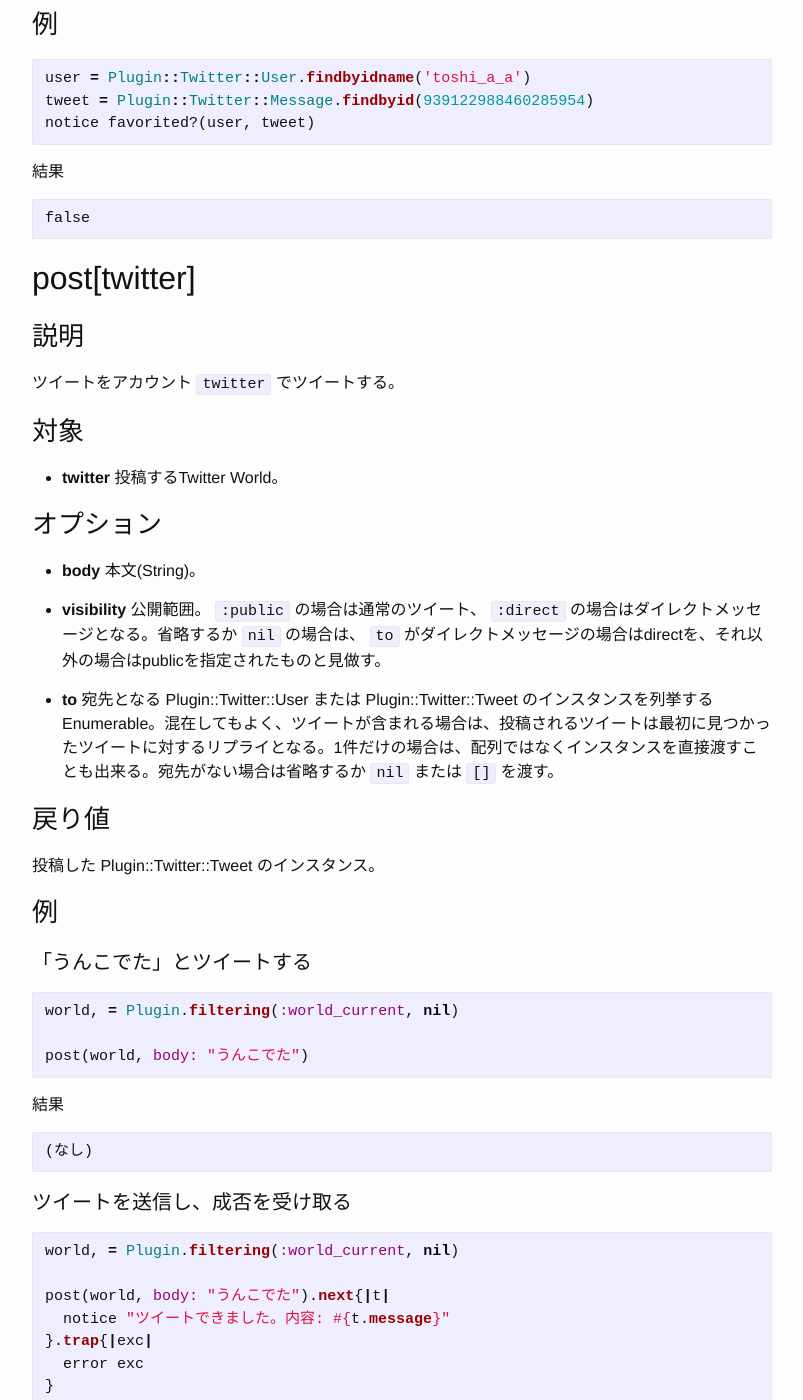
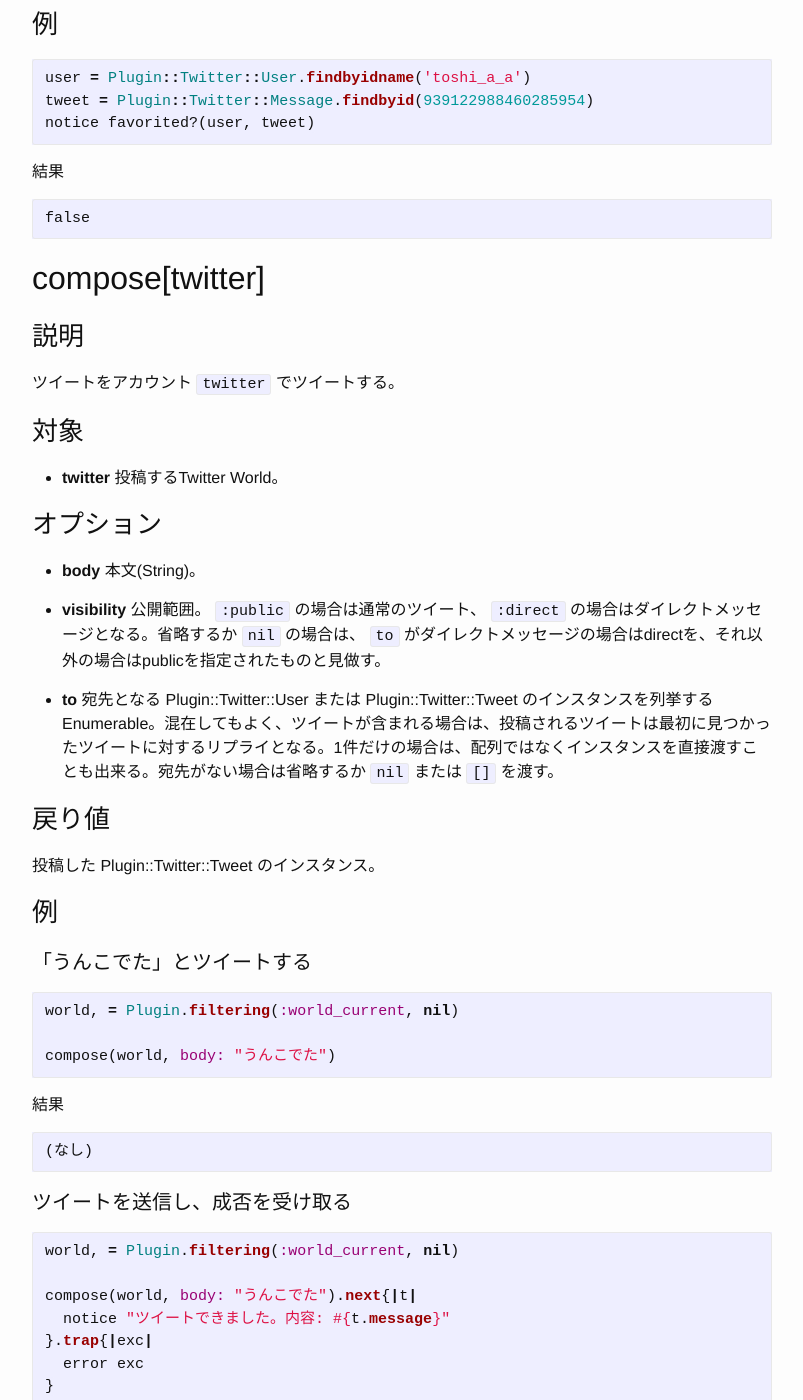
Before and after one commit to toshia/writing-mikutter-plugin, a Jekyll site: the page built from _posts/2017-11-28-spell.markdown, in a window 1280 px wide and 1400 px high, scrolled down 3747 px. Shown: the whole window, without its empty margins (238-1041 px from the left). Built offline with Jekyll 4.4.1, drawn with Linux system fonts in a browser that asks for light colours.

Commit message:
今日からお前はcomposeだ

````diff
--- a/_posts/2017-11-28-spell.markdown
+++ b/_posts/2017-11-28-spell.markdown
@@ -183,7 +183,7 @@
 ```
 false
 ```
-## <a id="post-twitter"></a>post[twitter]
+## <a id="compose-twitter"></a>compose[twitter]
 
 ### 説明
 
@@ -219,7 +219,7 @@
 ```ruby
 world, = Plugin.filtering(:world_current, nil)
 
-post(world, body: "うんこでた")
+compose(world, body: "うんこでた")
 ```
 結果
 ```
@@ -231,7 +231,7 @@
 ```ruby
 world, = Plugin.filtering(:world_current, nil)
 
-post(world, body: "うんこでた").next{|t|
+compose(world, body: "うんこでた").next{|t|
   notice "ツイートできました。内容: #{t.message}"
 }.trap{|exc|
   error exc
@@ -248,7 +248,7 @@
 world, = Plugin.filtering(:world_current, nil)
 tweet = # (Plugin::Twitter::Tweet のインスタンス)
 
-post(world, body: "うんこでた", to: tweet)
+compose(world, body: "うんこでた", to: tweet)
 ```
 結果
 ```
````
Also changed, not shown: _posts/spell.yml (+4 -4 lines).
